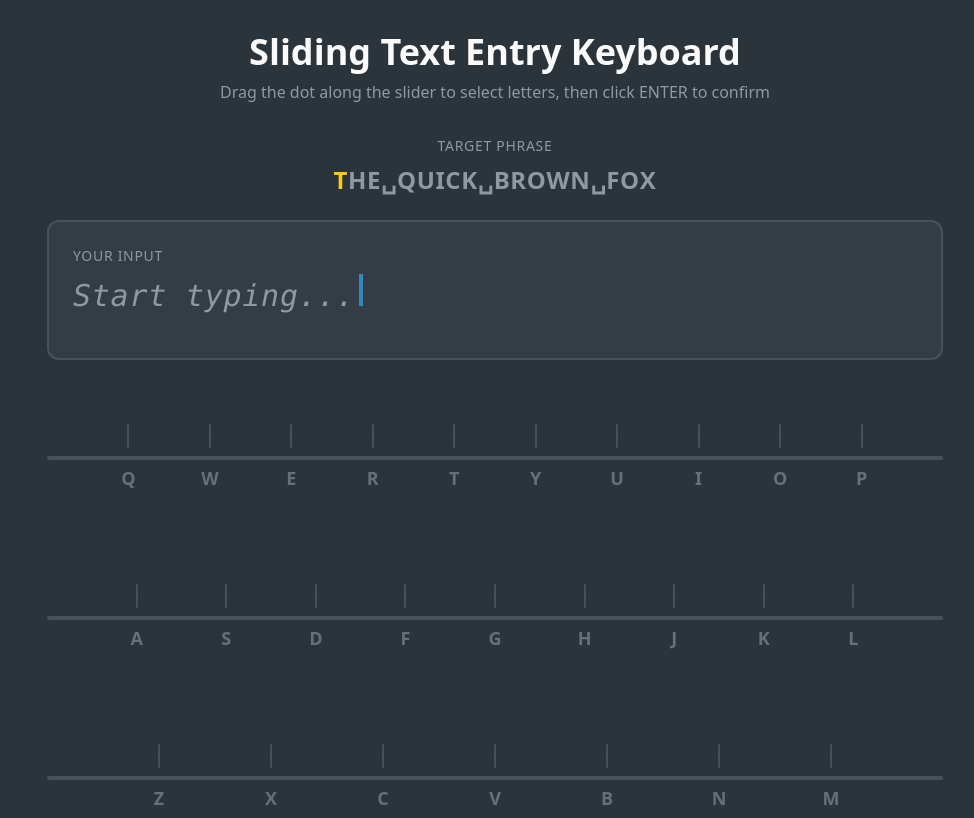
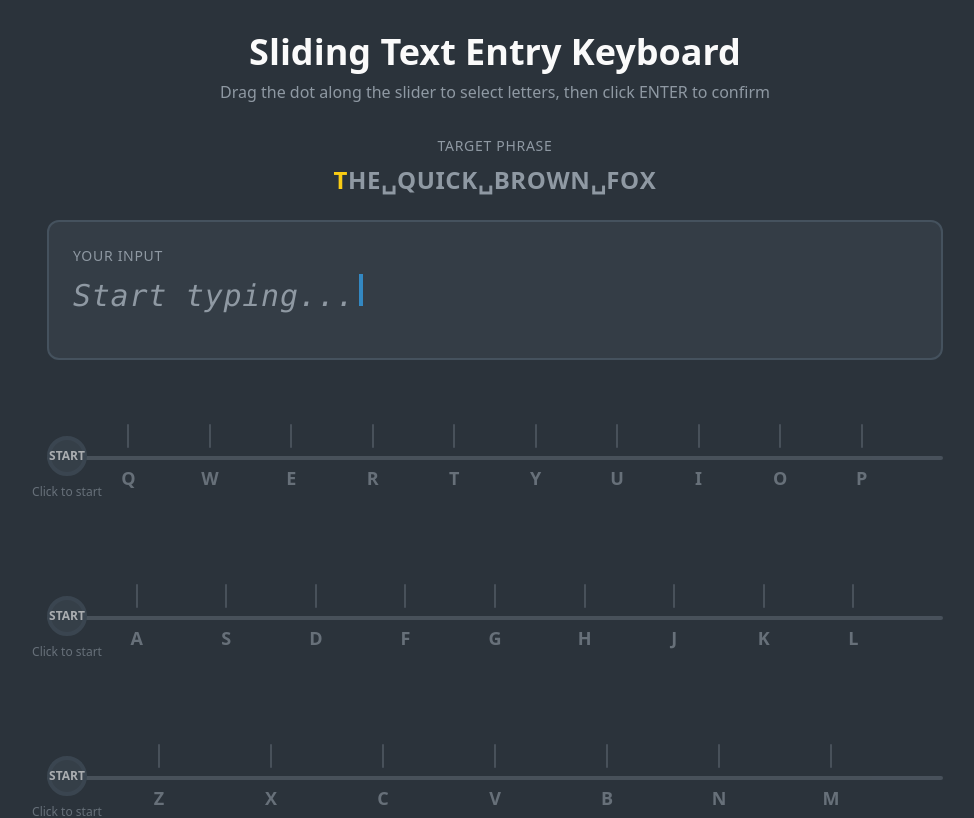
Before and after one commit to thientran01/INFO-463, a React (Vite) app: page / in a window 1280 px wide. Shown: the top 818 px of the page, without its empty margins (145-1119 px from the left). Built offline with nearby package versions, Linux system fonts and the light colour scheme; the HTML template or start-up script is replaced by a standard one.

Commit message:
Refactor slider interaction

```diff
--- a/src/components/KeyboardSlider.tsx
+++ b/src/components/KeyboardSlider.tsx
@@ -22,12 +22,13 @@ export const KeyboardSlider = ({
 
   const SNAP_THRESHOLD = 25;
 
-  const handleMouseDown = (e: React.MouseEvent) => {
+  const handleStartDotMouseDown = (e: React.MouseEvent) => {
+    e.stopPropagation();
     if (!isActive) {
       onActivate();
     }
     setIsDragging(true);
-    updateDotPosition(e.clientX);
+    setDotPosition(0);
   };
 
   const handleMouseMove = (e: MouseEvent) => {
@@ -111,10 +112,9 @@ export const KeyboardSlider = ({
       {/* Slider Container */}
       <div
         ref={sliderRef}
-        className={`relative h-16 cursor-pointer transition-all ${
+        className={`relative h-16 transition-all ${
           isActive ? 'opacity-100' : 'opacity-60 hover:opacity-80'
         }`}
-        onMouseDown={handleMouseDown}
       >
         {/* Slider Line */}
         <div
@@ -172,8 +172,29 @@ export const KeyboardSlider = ({
           );
         })}
 
-        {/* Draggable Dot */}
-        {isActive && (
+        {/* Start Dot (always visible at left) */}
+        <div className="absolute left-0 top-1/2 transform -translate-y-1/2">
+          <div
+            onMouseDown={handleStartDotMouseDown}
+            className={`w-10 h-10 rounded-full cursor-grab active:cursor-grabbing transition-all ${
+              isActive
+                ? 'bg-primary border-4 border-primary-foreground shadow-xl shadow-primary/50 scale-110'
+                : 'bg-secondary border-4 border-border hover:scale-110 hover:bg-primary hover:border-primary-foreground'
+            }`}
+          >
+            <div className="w-full h-full flex items-center justify-center text-xs font-bold text-primary-foreground">
+              {isActive ? '▶' : 'START'}
+            </div>
+          </div>
+          {!isActive && (
+            <div className="absolute top-12 left-1/2 transform -translate-x-1/2 text-xs text-muted-foreground whitespace-nowrap">
+              Click to start
+            </div>
+          )}
+        </div>
+
+        {/* Draggable Dot (only when active and dragging) */}
+        {isActive && isDragging && (
           <div
             className="absolute top-1/2 transform -translate-x-1/2 -translate-y-1/2 pointer-events-none transition-all"
             style={{
```
